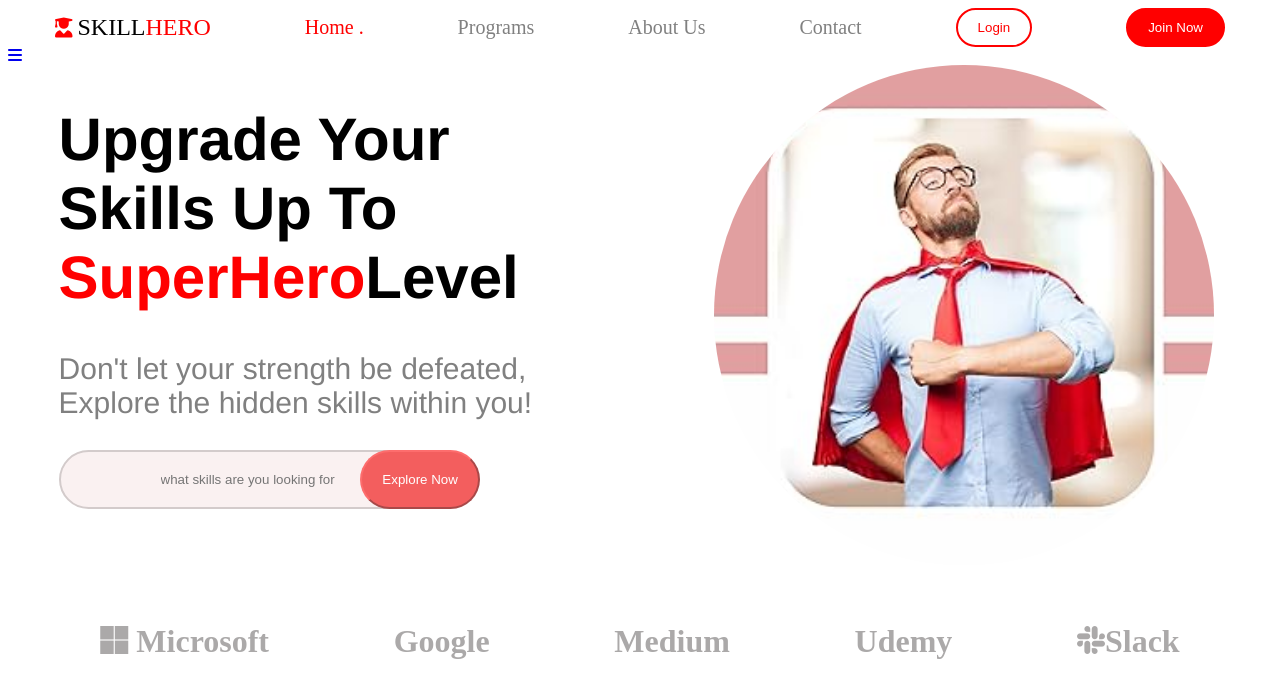
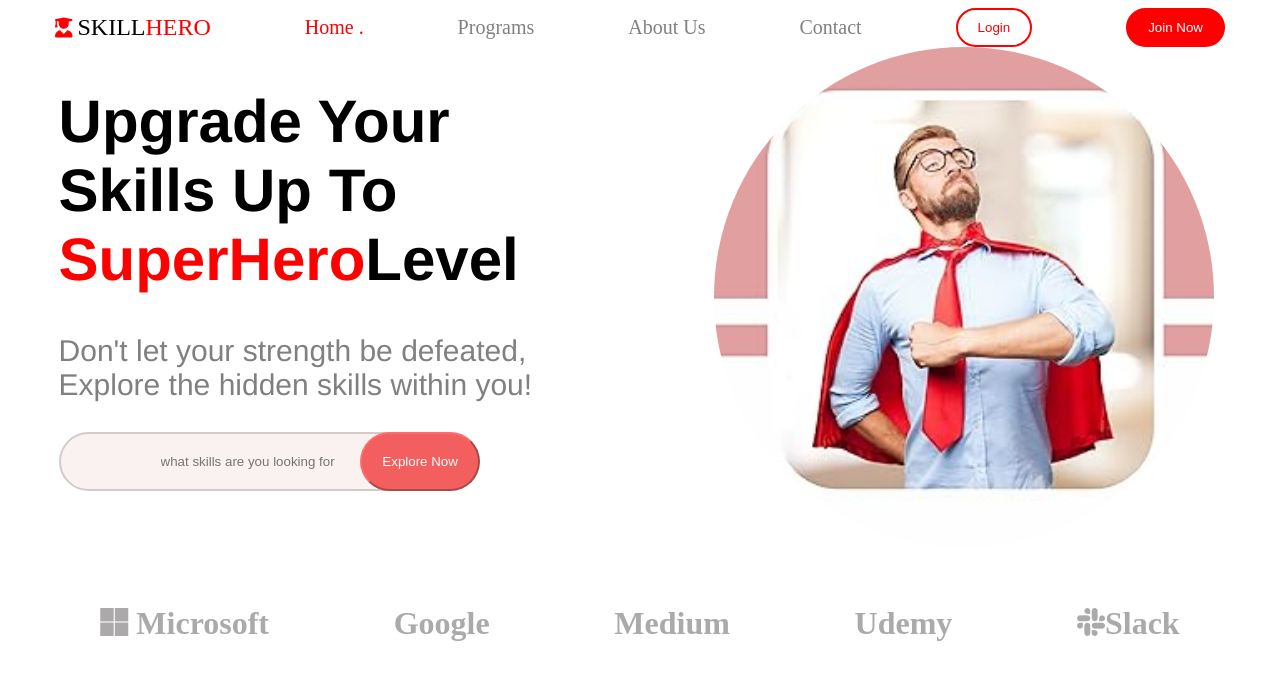
Before and after one commit to Bridget-Kathure/SkillHero-Website, a plain HTML site: page index.html in a window 1280 px wide. Drawn offline with Linux system fonts and the light colour scheme.

```diff
--- a/index.html
+++ b/index.html
@@ -19,20 +19,6 @@
         <a href="" class="upgrade">Contact</a>
         <button class="firstbutton">Login</button><button class="secondbutton">Join Now</button>
     </div>
-    <a href="javascript:void(0);" class="icon" onclick="myFunction()">
-        <i class="fa fa-bars"></i>
-      </a>
-    <script>
-        function myFunction() {
-          var x = document.getElementsByClassName("navbar");
-          if (x.style.display === "block") {
-            x.style.display = "none";
-          } else {
-            x.style.display = "block";
-          }
-        }
-        </script>
-
     <div class="container">
         <div>
             <h1>Upgrade Your
```
